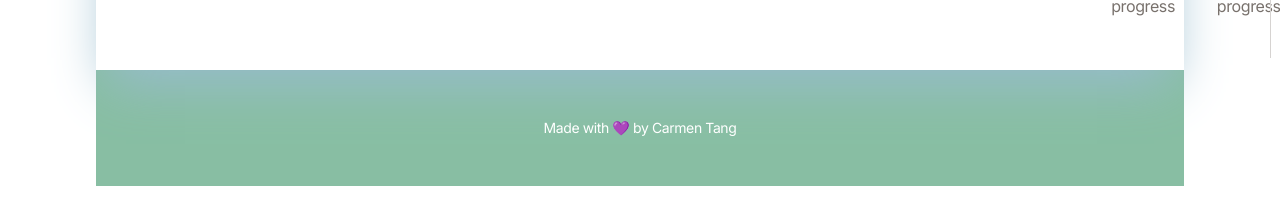
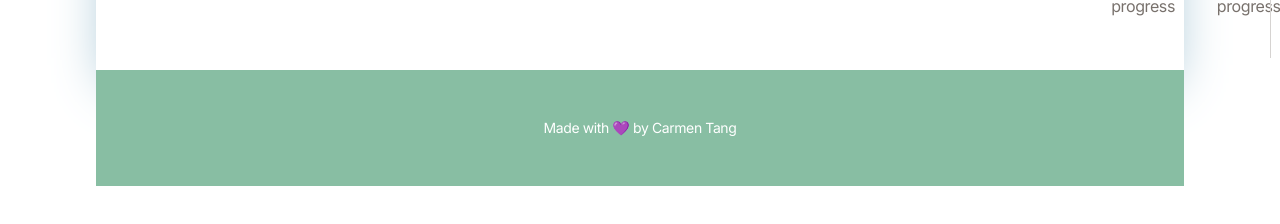
Before and after one commit to carmen-tang/ad-astra, a Next.js app: page / in a window 1280 px wide. Shown: the part 1252-1476 px from the top of the page. Built offline with nearby package versions, Linux system fonts and the light colour scheme; a web font is replaced by a local one.

Commit message:
style edits

```diff
--- a/src/app/components/Sidebar.js
+++ b/src/app/components/Sidebar.js
@@ -148,7 +148,7 @@ function Sidebar() {
 										{submenu.map(({ label, url, color }) => (
 											<li key={label}>
 												<a
-													className="flex items-center gap-3 px-3 py-2 hover:bg-black/10"
+													className="flex items-center gap-3 px-3 py-2 hover:bg-[#88bea3] hover:text-white rounded-2xl"
 													href={url}
 												>
 													<span className={`block w-2 h-2 rounded-sm ${color}`}></span>
@@ -160,7 +160,7 @@ function Sidebar() {
 								</Collapsible>
 							) : (
 								<a
-									className="font-bold p-2 hover:bg-black/10 flex gap-3 text-stone-700"
+									className="font-bold p-2 hover:bg-[#88bea3] hover:text-white rounded-2xl flex gap-3 text-stone-700"
 									href={url}
 								>
 									{icon}
--- a/src/app/page.js
+++ b/src/app/page.js
@@ -16,7 +16,7 @@ function Home() {
             <Profile />
           </div>
         </div>
-        <footer className="text-sm p-12 text-center text-white bg-[#88bea3">
+        <footer className="text-sm p-12 text-center text-white bg-[#88bea3]">
           Made with 💜 by Carmen Tang
         </footer>
       </div>
```
